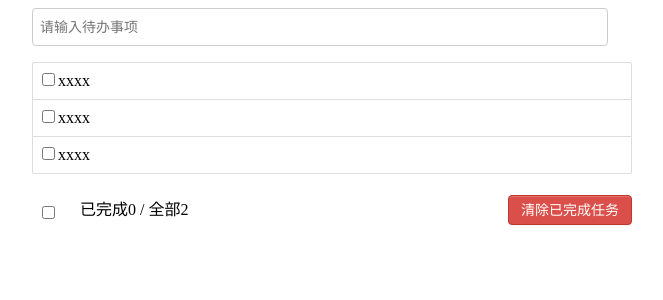
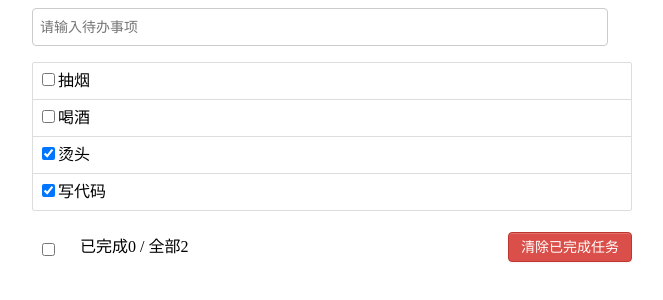
Before and after one commit to shanqingpeng/vue-to-do-list, a Vue app: page / in a window 1280 px wide. Shown: the top 300 px of the page, without its empty margins (308-971 px from the left). Built offline with nearby package versions, Linux system fonts and the light colour scheme.

Commit message:
列表初始化、添加待办事项

```diff
--- a/src/App.vue
+++ b/src/App.vue
@@ -2,8 +2,8 @@
   <div id="app">
     <div class="todo-container">
       <div class="todo-wrap">
-        <MyHeader></MyHeader>
-        <MyList></MyList>
+        <MyHeader :getTodo="getTodo"></MyHeader>
+        <MyList :todoList="todoList"></MyList>
         <MyFooter></MyFooter>
       </div>
     </div>
@@ -21,6 +21,21 @@ export default {
     MyHeader,
     MyList,
     MyFooter,
+  },
+  data() {
+    return {
+      todoList: [
+        { id: "1001", title: "抽烟", done: false },
+        { id: "1002", title: "喝酒", done: false },
+        { id: "1003", title: "烫头", done: true },
+        { id: "1004", title: "写代码", done: true },
+      ]
+    };
+  },
+  methods: {
+    getTodo(e) {
+      this.todoList.unshift(e);
+    },
   },
 };
 </script>
--- a/src/components/MyHeader.vue
+++ b/src/components/MyHeader.vue
@@ -1,17 +1,44 @@
 <template>
   <div class="todo-header">
-    <input type="text" placeholder="请输入待办事项" class="header" />
+    <input
+      type="text"
+      placeholder="请输入待办事项"
+      class="header"
+      @keyup.enter="addTodo"
+      v-model="inputTodo"
+    />
   </div>
 </template>
 
 <script>
+import { nanoid } from "nanoid";
 export default {
-  name: "MyHeader"
+  name: "MyHeader",
+  data() {
+    return {
+      inputTodo: "",
+    };
+  },
+  props: ["getTodo"],
+  methods: {
+    addTodo() {
+      if(!this.inputTodo.trim()) {
+        return;
+      }
+      let newTodo = {
+        id: nanoid(),
+        title: this.inputTodo,
+        done: false,
+      };
+      this.getTodo(newTodo);
+      this.inputTodo = '';
+    },
+  }
 };
 </script>
 
 <style scoped>
-.todo-header input{
+.todo-header input {
   width: 560px;
   height: 28px;
   font-size: 14px;
@@ -23,6 +50,7 @@ export default {
 .todo-header input:focus {
   outline: none;
   border-color: rgba(82, 168, 236, 0.8);
-  box-shadow: inset 0 1px 1px rgba(0, 0, 0, 0.075), 0 0 8px rgba(82, 168, 236, 0.6);
+  box-shadow: inset 0 1px 1px rgba(0, 0, 0, 0.075),
+    0 0 8px rgba(82, 168, 236, 0.6);
 }
 </style>
--- a/src/components/MyItem.vue
+++ b/src/components/MyItem.vue
@@ -1,8 +1,8 @@
 <template>
   <li>
     <label>
-      <input type="checkbox" />
-      <span>xxxx</span>
+      <input type="checkbox" :checked="done"/>
+      <span>{{todoProps.title}}</span>
     </label>
     <button class="btn btn-danger" style="display: none">删除</button>
   </li>
@@ -10,7 +10,13 @@
 
 <script>
 export default {
-  name: "MyItem"
+  name: "MyItem",
+  props: ["todoProps"],
+  data() {
+    return {
+      done: this.todoProps.done
+    }
+  }
 };
 </script>
 
--- a/src/components/MyList.vue
+++ b/src/components/MyList.vue
@@ -1,8 +1,6 @@
 <template>
   <ul class="todo-main">
-    <MyItem></MyItem>
-    <MyItem></MyItem>
-    <MyItem></MyItem>
+    <MyItem v-for="todo in todoList" :key="todo.id" :todoProps="todo"></MyItem>
   </ul>
 </template>
 
@@ -11,6 +9,7 @@ import MyItem from "./MyItem.vue";
 export default {
     name: "MyList",
     components: {MyItem},
+    props: ['todoList']
 };
 </script>
 
--- a/vue.config.js
+++ b/vue.config.js
@@ -1,4 +1,5 @@
 const { defineConfig } = require('@vue/cli-service')
 module.exports = defineConfig({
-  transpileDependencies: true
+  transpileDependencies: true,
+  lintOnSave: false
 })
```
Also changed, not shown: package.json (+9 -1 lines), 1 other file (tests, documents, lock files or other folders).
